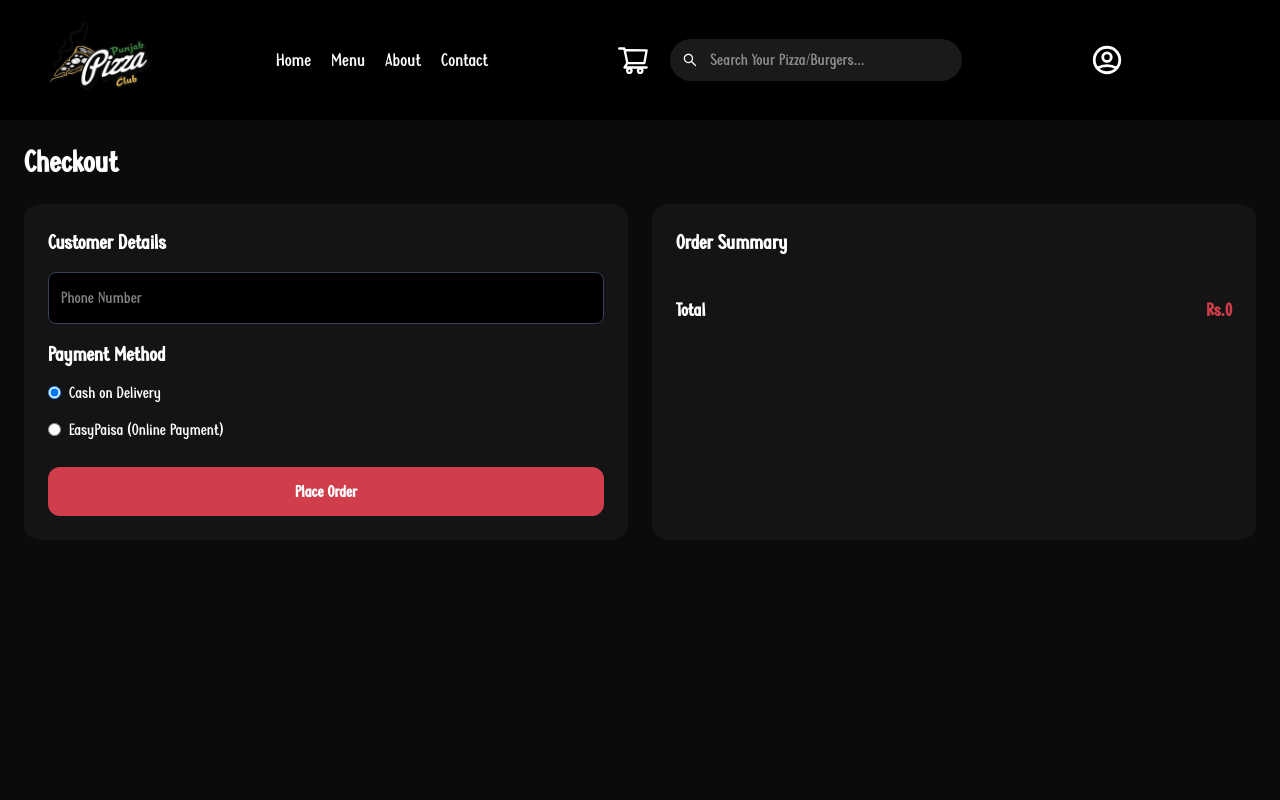
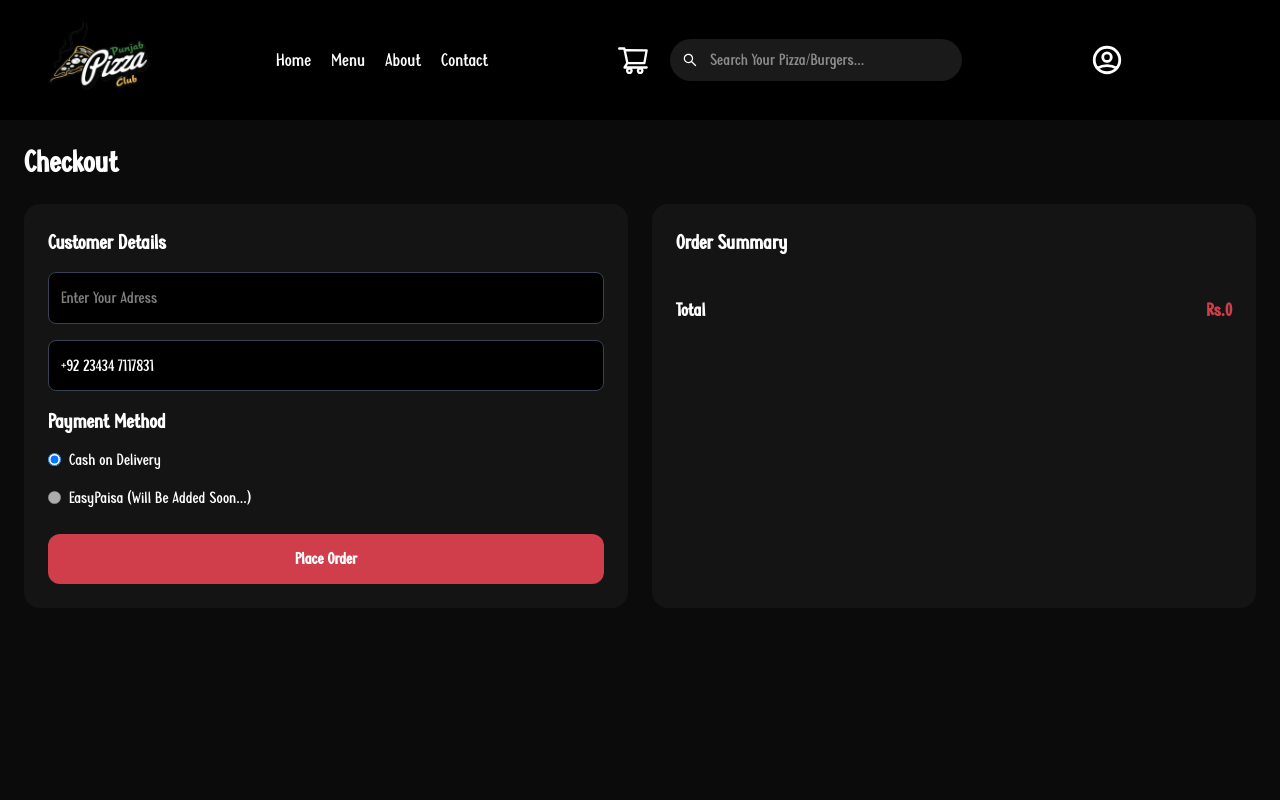
Before and after one commit to hassaanhaider88/PunjabPizzaClub, a React (Vite) app in the folder FrontEnd/: page /checkout in a window 1280 px wide. Shown: the top 800 px of the page. Built offline with nearby package versions, Linux system fonts and the light colour scheme.

Commit message:
checkout page almost done

```diff
--- a/FrontEnd/src/pages/CheckOut.jsx
+++ b/FrontEnd/src/pages/CheckOut.jsx
@@ -1,13 +1,18 @@
 import React, { useState } from "react";
 import { useSelector, useDispatch } from "react-redux";
 import { clearWholeCart } from "../store/slices/userCartSlice";
+import { toast } from "react-toastify";
 
 const CheckoutPage = () => {
   const dispatch = useDispatch();
   const cartItems = useSelector((state) => state.userCart.cartItems);
+  const user = useSelector((state) => state.user);
 
   const [paymentMethod, setPaymentMethod] = useState("cod");
-  const [phone, setPhone] = useState("");
+  // they both will get if user don't firstly give use or want to update them
+  const [deliveryAddress, setDeliveryAddress] = useState(user?.address);
+  const [phoneNumber, setphoneNumber] = useState(user?.phone);
+
   const [transactionId, setTransactionId] = useState("");
   const [orderPlaced, setOrderPlaced] = useState(false);
 
@@ -17,12 +22,17 @@ const CheckoutPage = () => {
   );
 
   const handlePlaceOrder = () => {
-    if (!phone) return alert("Phone number required");
+    if (!deliveryAddress || !phoneNumber) {
+      return toast.error("Please provide Phone and address");
+    }
 
     if (paymentMethod === "easypaisa" && !transactionId) {
       return alert("Enter transaction ID");
     }
 
+    // this data will be send to backend then redirect user to his dashborad to track his Order
+    console.log(deliveryAddress, phoneNumber, cartItems, totalPrice);
+    // we will decided here either user will allow to order less than 1000 or not
     setOrderPlaced(true);
     dispatch(clearWholeCart());
   };
@@ -51,9 +61,16 @@ const CheckoutPage = () => {
 
           <input
             type="text"
-            placeholder="Phone Number"
-            value={phone}
-            onChange={(e) => setPhone(e.target.value)}
+            placeholder="Enter Your Adress"
+            value={deliveryAddress}
+            onChange={(e) => setDeliveryAddress(e.target.value)}
+            className="w-full mb-4 p-3 rounded-lg bg-black border border-gray-700 outline-none"
+          />
+          <input
+            type="text"
+            placeholder="Enter Your Phone"
+            value={phoneNumber}
+            onChange={(e) => setphoneNumber(e.target.value)}
             className="w-full mb-4 p-3 rounded-lg bg-black border border-gray-700 outline-none"
           />
 
@@ -72,12 +89,14 @@ const CheckoutPage = () => {
 
             <label className="flex items-center gap-2">
               <input
+                title="Will Be Added Soon."
                 type="radio"
                 value="easypaisa"
+                disabled
                 checked={paymentMethod === "easypaisa"}
                 onChange={() => setPaymentMethod("easypaisa")}
               />
-              EasyPaisa (Online Payment)
+              EasyPaisa (Will Be Added Soon...)
             </label>
           </div>
 
--- a/FrontEnd/src/store/slices/userSlice.js
+++ b/FrontEnd/src/store/slices/userSlice.js
@@ -1,4 +1,4 @@
-import { createSlice } from "@reduxjs/toolkit"
+import { createSlice } from "@reduxjs/toolkit";
 
 const initialState = {
   isLogged: true,
@@ -6,42 +6,41 @@ const initialState = {
   isAdmin: false,
   name: "",
   email: "",
-    phone: "",
-    address: ""
-}
+  phone: "+92 23434 7117831",
+  address: "",
+};
 
 const userSlice = createSlice({
   name: "user",
   initialState,
   reducers: {
     login: (state, action) => {
-            state.isLogged = action.payload.isLogged
-            state.isEmailVerified = action.payload.isEmailVerified
-            state.isAdmin = action.payload.isAdmin
-            state.name = action.payload.name,
-                state.email = action.payload.email
-            state.phone = action.payload.phone
-            state.address = action.payload.address
-
+      state.isLogged = action.payload.isLogged;
+      state.isEmailVerified = action.payload.isEmailVerified;
+      state.isAdmin = action.payload.isAdmin;
+      ((state.name = action.payload.name),
+        (state.email = action.payload.email));
+      state.phone = action.payload.phone;
+      state.address = action.payload.address;
     },
     logout: (state) => {
-            state.isLogged = false
-            state.isEmailVerified = false
-            state.isAdmin = false
-            state.name = ""
-            state.email = ""
-            state.phone = ""
-            state.address = ""
+      state.isLogged = false;
+      state.isEmailVerified = false;
+      state.isAdmin = false;
+      state.name = "";
+      state.email = "";
+      state.phone = "";
+      state.address = "";
     },
     updateProfile: (state, action) => {
-            state.isEmailVerified = action.payload.isEmailVerified
-            state.name = action.payload.name
-                state.email = action.payload.email
-            state.phone = action.payload.phone
-            state.address = action.payload.address
+      state.isEmailVerified = action.payload.isEmailVerified;
+      state.name = action.payload.name;
+      state.email = action.payload.email;
+      state.phone = action.payload.phone;
+      state.address = action.payload.address;
     },
-    }
-})
+  },
+});
 
-export const { login, logout, updateProfile } = userSlice.actions
-export default userSlice.reducer
+export const { login, logout, updateProfile } = userSlice.actions;
+export default userSlice.reducer;
```
Lines whose indentation alone changed are shown as unchanged.
